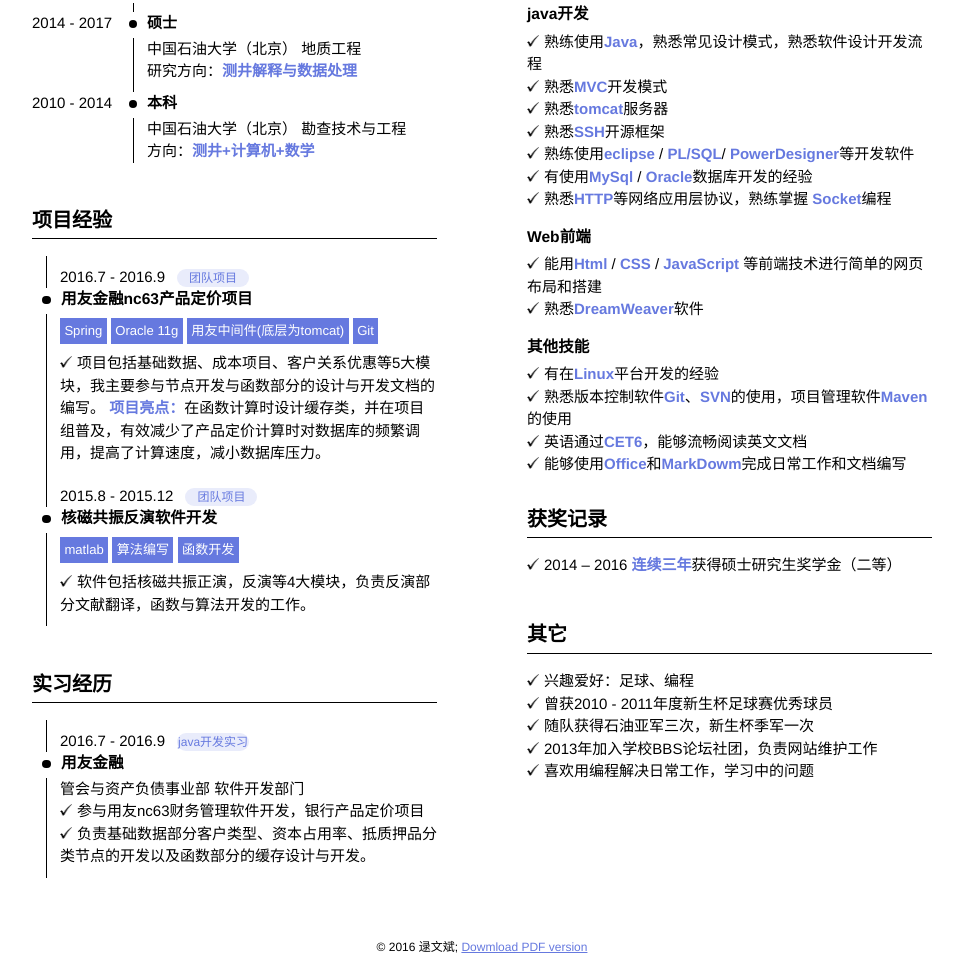
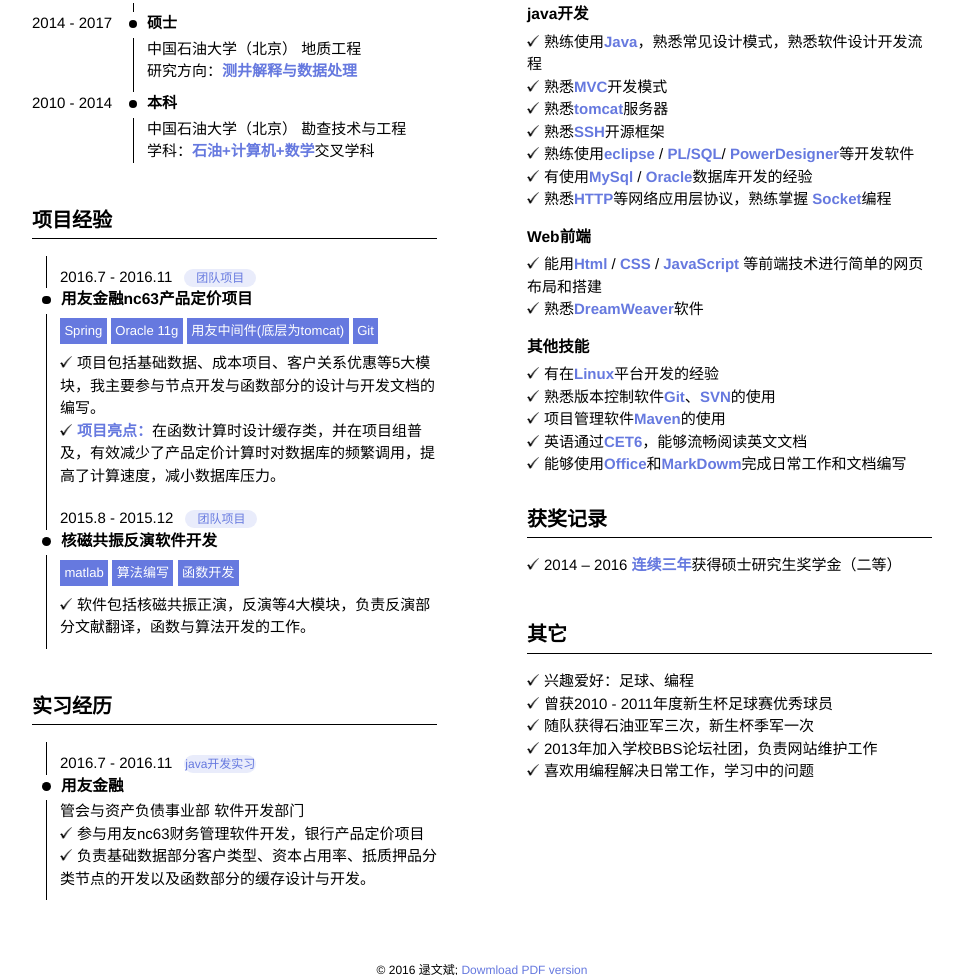
Before and after one commit to interface-bin/interface-bin.github.io, a plain HTML site: page index.html in a window 1280 px wide. Shown: the part 248-1223 px from the top of the page, without its empty margins (158-1121 px from the left). Drawn offline with Linux system fonts and the light colour scheme.

Commit message:
修改主页2

```diff
--- a/index.html
+++ b/index.html
@@ -42,7 +42,7 @@
                             </li>
                             <li><span class="edu-year">2010 - 2014</span><span class="edu-circle circle"></span><span class="edu-title">本科</span></li>
                             <li class="edu-content">中国石油大学（北京） 勘查技术与工程
-							<br>方向：<strong>测井+计算机+数学</strong></li>
+							<br>学科：<strong>石油+计算机+数学</strong>交叉学科</li>
 							</li>
                         </ul>
                     </section>
@@ -51,7 +51,7 @@
                         <ul>
                             <li>
                                 <dl>
-                                    <dd>2016.7 - 2016.9<span>团队项目</span></dd>
+                                    <dd>2016.7 - 2016.11<span>团队项目</span></dd>
                                     <dt><span class="circle"></span>用友金融nc63产品定价项目</dt>
                                     <dd><span class="key-point">Spring</span>
                                         <span class="key-point">Oracle 11g</span>
@@ -59,9 +59,9 @@
                                         <span class="key-point">Git</span>
                                     <dd>
                                         <ul>
-                                            <li>项目包括基础数据、成本项目、客户关系优惠等5大模块，我主要参与节点开发与函数部分的设计与开发文档的编写。
+                                            <li>项目包括基础数据、成本项目、客户关系优惠等5大模块，我主要参与节点开发与函数部分的设计与开发文档的编写。</li>
 
-<strong>项目亮点：</strong>在函数计算时设计缓存类，并在项目组普及，有效减少了产品定价计算时对数据库的频繁调用，提高了计算速度，减小数据库压力。</li>
+											<li><strong>项目亮点：</strong>在函数计算时设计缓存类，并在项目组普及，有效减少了产品定价计算时对数据库的频繁调用，提高了计算速度，减小数据库压力。</li>
                                         </ul>
                                     </dd>
                                 </dl>
@@ -87,7 +87,7 @@
                         <ul>
                             <li>
                                 <dl>
-                                    <dd>2016.7 - 2016.9<span>java开发实习</span></dd>
+                                    <dd>2016.7 - 2016.11<span>java开发实习</span></dd>
                                     <dt><span class="circle"></span>用友金融</dt>
                                     <dd>管会与资产负债事业部 软件开发部门<dd>
                                             <ul>
@@ -121,7 +121,8 @@
                         <dl class="skill-item">
                             <dt>其他技能</dt>
 							<dd>有在<strong>Linux</strong>平台开发的经验</dd>
-							<dd>熟悉版本控制软件<strong>Git</strong>、<strong>SVN</strong>的使用，项目管理软件<strong>Maven</strong>的使用</dd>
+							<dd>熟悉版本控制软件<strong>Git</strong>、<strong>SVN</strong>的使用</dd>
+							<dd>项目管理软件<strong>Maven</strong>的使用</dd>
                             <dd>英语通过<strong>CET6</strong>，能够流畅阅读英文文档</dd>
                             <dd>能够使用<strong>Office</strong>和<strong>MarkDowm</strong>完成日常工作和文档编写</dd>
                         </dl>
```
